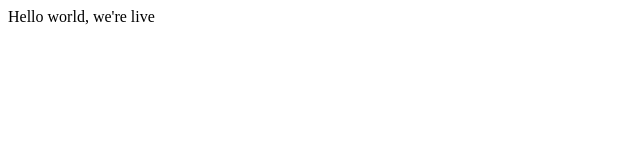
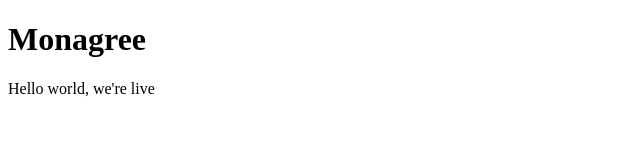
Before and after one commit to danikross/abcd-projects, a plain HTML site: page not important/index.html in a window 1280 px wide. Shown: the whole page, without its empty margins (0-640 px from the left). Drawn offline with Linux system fonts and the light colour scheme.

Commit message:
my beatuiful commit

```diff
--- a/not important/index.html
+++ b/not important/index.html
@@ -5,6 +5,7 @@
 
     </head>
     <body>
+        <h1>Monagree</h1>
         <div>Hello world, we're live</div>
     </body>
 </html>
```
